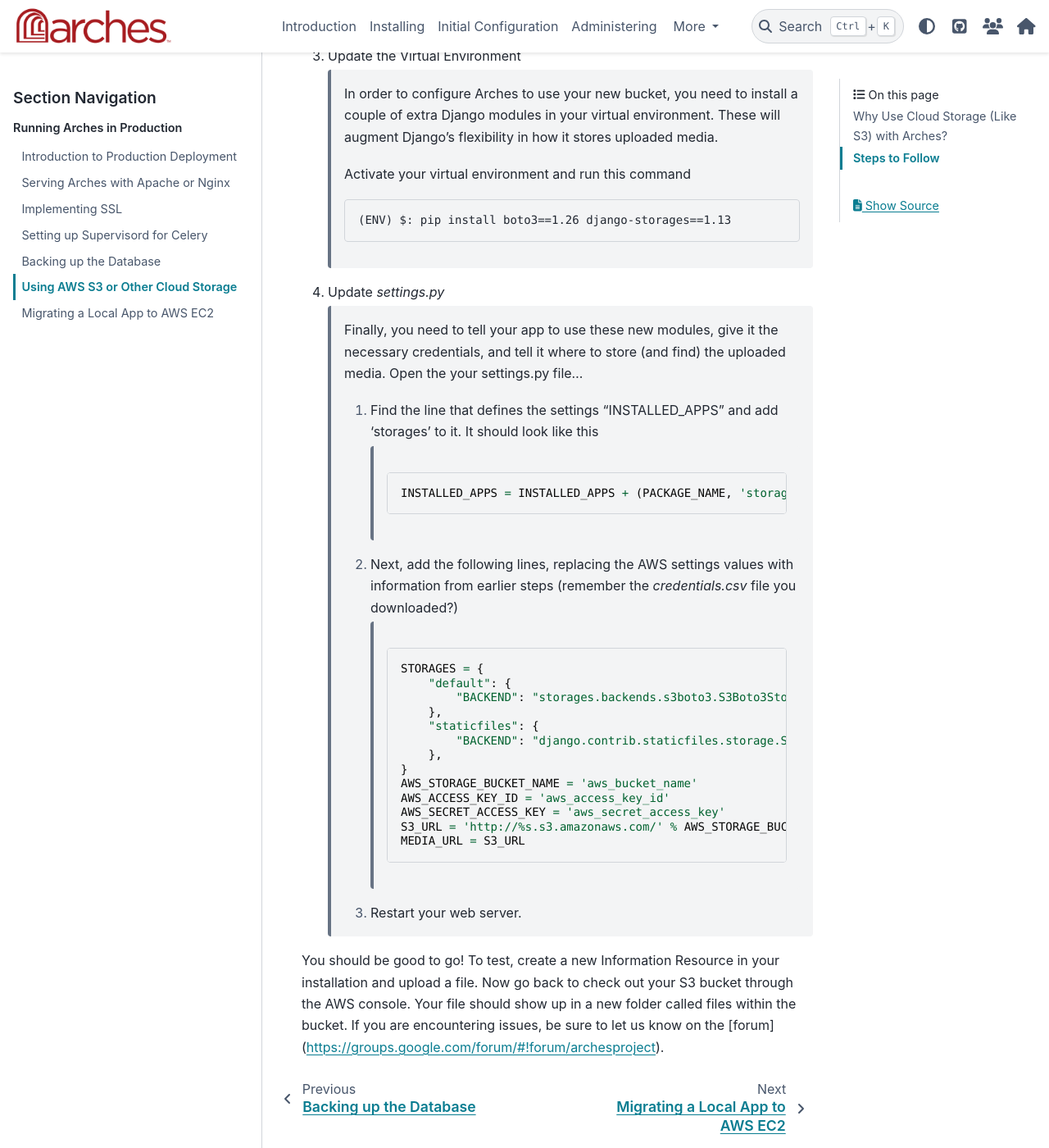
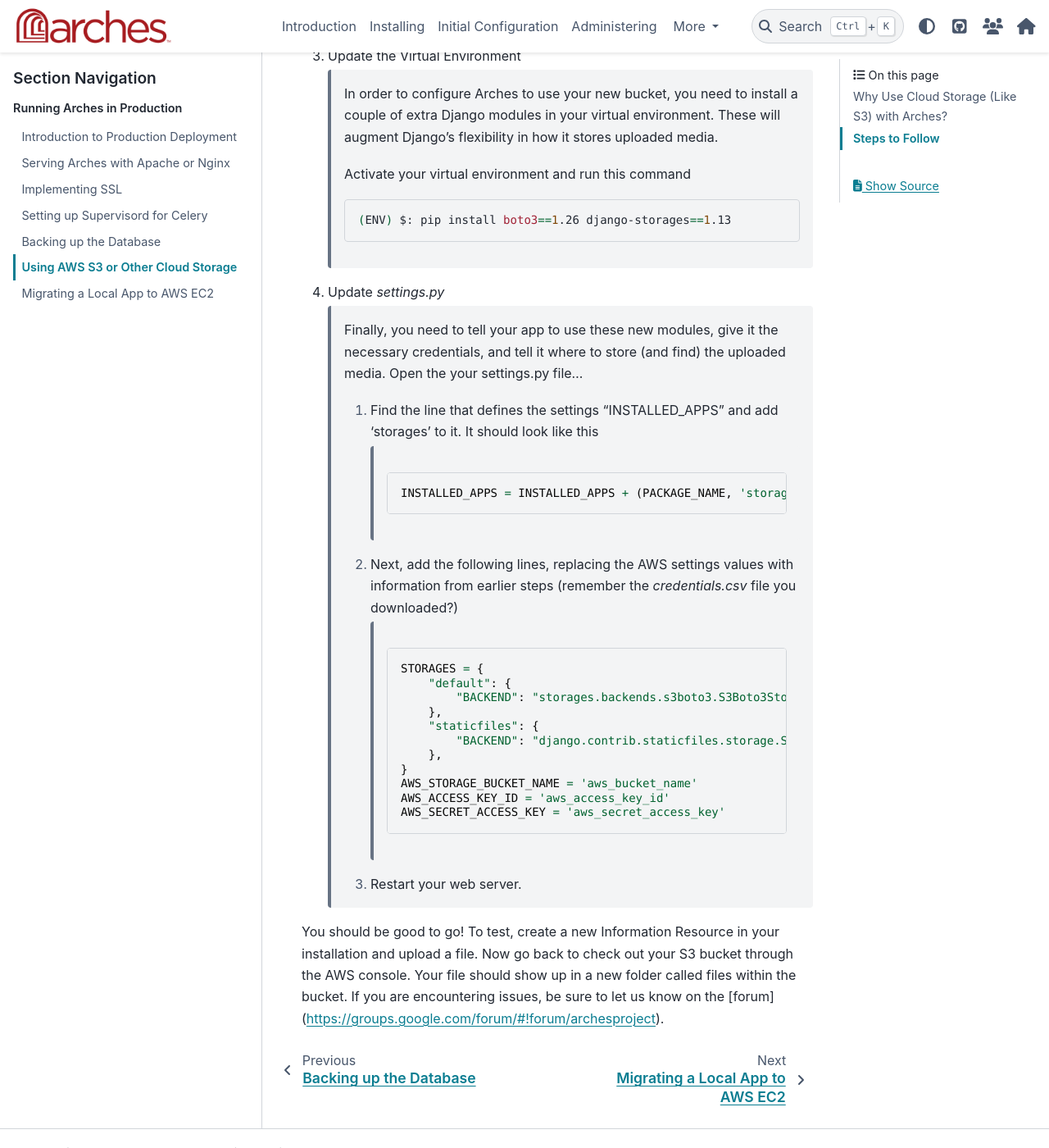
Before and after one commit to archesproject/arches-docs, a Sphinx documentation site: the page built from docs/deployment/using-aws-s3.rst, in a window 1280 px wide and 1400 px high, scrolled down 3349 px. Shown: the whole window at 82% size. Built offline with Sphinx 7.4.7 and the PyData theme 0.15.4, drawn with Linux system fonts in a browser that asks for light colours.

Commit message:
Remove incorrect settings for S3 media url

```diff
--- a/docs/deployment/using-aws-s3.rst
+++ b/docs/deployment/using-aws-s3.rst
@@ -117,7 +117,7 @@
 
     Activate your virtual environment and run this command
 
-    .. code-block::
+    .. code-block:: bash
 
       (ENV) $: pip install boto3==1.26 django-storages==1.13
 
@@ -127,13 +127,13 @@
 
     1. Find the line that defines the settings "INSTALLED_APPS" and add 'storages' to it. It should look like this
 
-        .. code-block::
+        .. code-block:: python
 
           INSTALLED_APPS = INSTALLED_APPS + (PACKAGE_NAME, 'storages',)
 
     2. Next, add the following lines, replacing the AWS settings values with information from earlier steps (remember the `credentials.csv` file you downloaded?)
 
-        .. code-block::
+        .. code-block:: python
 
           STORAGES = {
               "default": {
@@ -146,8 +146,7 @@
           AWS_STORAGE_BUCKET_NAME = 'aws_bucket_name'
           AWS_ACCESS_KEY_ID = 'aws_access_key_id'
           AWS_SECRET_ACCESS_KEY = 'aws_secret_access_key'
-          S3_URL = 'http://%s.s3.amazonaws.com/' % AWS_STORAGE_BUCKET_NAME
-          MEDIA_URL = S3_URL
+
 
     3. Restart your web server.
 
```
